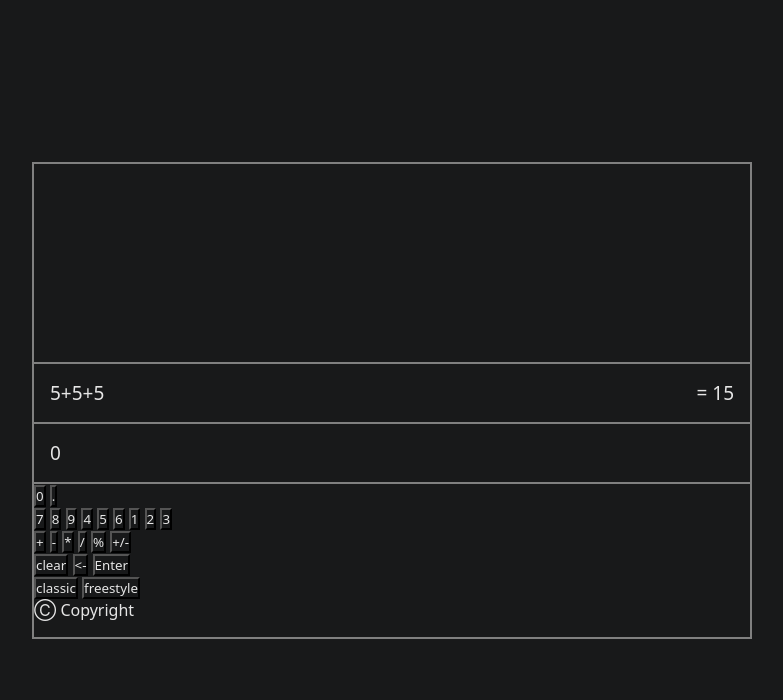
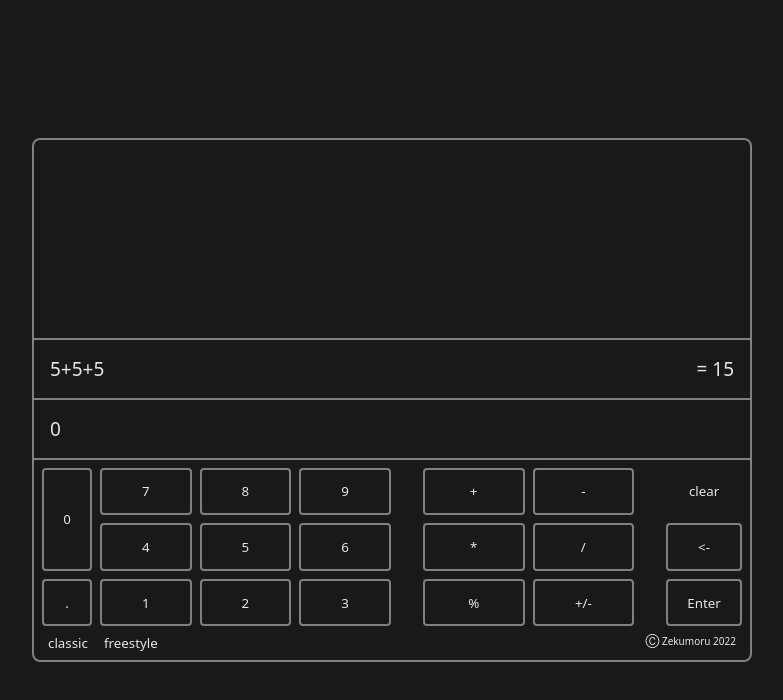
Before and after one commit to Zekumoru/top-calculator, a plain HTML site: page index.html in a window 1280 px wide. Shown: the whole page, without its empty margins (248-1031 px from the left). Drawn offline with Linux system fonts and the light colour scheme.

Commit message:
Finish buttons alignment and positions

```diff
--- a/index.html
+++ b/index.html
@@ -21,7 +21,7 @@
       <div class="inputs">
         <div class="numbers">
           <div class="left">
-            <button class="digit">0</button>
+            <button class="digit zero">0</button>
             <button class="dot">.</button>
           </div>
           <div class="right">
@@ -45,9 +45,9 @@
           <button class="operator negate">+/-</button>
         </div>
         <div class="clear-ops">
-          <button class="">clear</button>
-          <button class="">&lt-</button>
-          <button class="">Enter</button>
+          <button class="clear">clear</button>
+          <button class="backspace">&lt-</button>
+          <button class="=">Enter</button>
         </div>
       </div>
       <div class="footer">
@@ -55,7 +55,7 @@
           <button class="classic">classic</button>
           <button class="freestyle">freestyle</button>
         </div>
-        <div class="copyright">Ⓒ Copyright</div>
+        <div class="copyright">Ⓒ Zekumoru 2022</div>
       </div>
     </div>
   </body>
--- a/styles.css
+++ b/styles.css
@@ -26,7 +26,7 @@ body {
 #calculator {
   width: 720px;
   border: 2px solid grey;
-  padding-bottom: 16px;
+  border-radius: 8px;
 }
 
 ::-webkit-scrollbar {
@@ -86,5 +86,83 @@ input[type=text] {
 }
 
 button {
+  padding: 0.8rem 1.2rem;
   background-color: transparent;
+  border: 2px solid grey;
+  border-radius: 4px;
+  cursor: pointer;
 }
+
+.inputs {
+  display: flex;
+  padding: 8px;
+  gap: 32px;
+}
+
+.numbers {
+  display: flex;
+  gap: 8px;
+}
+
+.numbers .left {
+  display: flex;
+  flex-direction: column;
+  gap: 8px;
+}
+
+.numbers .right {
+  display: flex;
+  flex-wrap: wrap;
+  gap: 8px;
+}
+
+.right .digit {
+  width: 30%;
+  flex: 1 0 auto;
+}
+
+.operators {
+  display: flex;
+  flex-wrap: wrap;
+  gap: 8px;
+}
+
+.operators .operator {
+  width: 48%;
+  flex: 1 0 auto;
+}
+
+.clear-ops {
+  display: flex;
+  flex-direction: column;
+  gap: 8px;
+}
+
+button.zero {
+  flex: 1;
+}
+
+button.clear{
+  border: none;
+  flex: 1;
+}
+
+.footer {
+  display: flex;
+  padding: 0 14px 8px 14px;
+}
+
+.footer .buttons {
+  flex: 1;
+  display: flex;
+  gap: 16px;
+}
+
+.footer button {
+  border: none;
+  padding: 0;
+}
+
+.footer .copyright {
+  font-size: 10px;
+}
```
